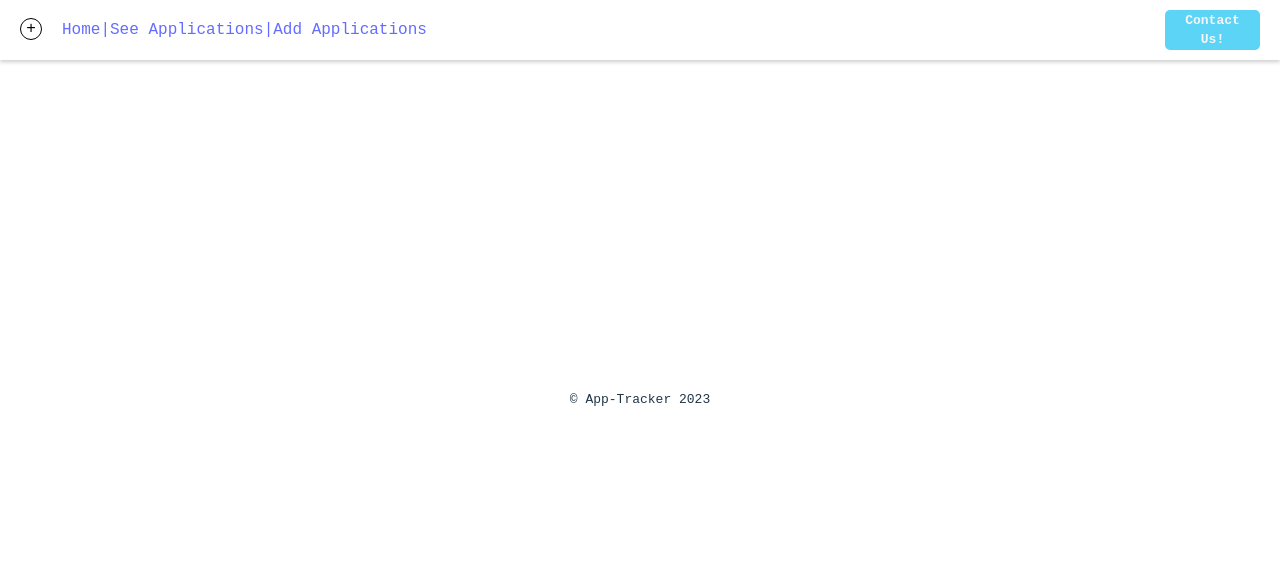
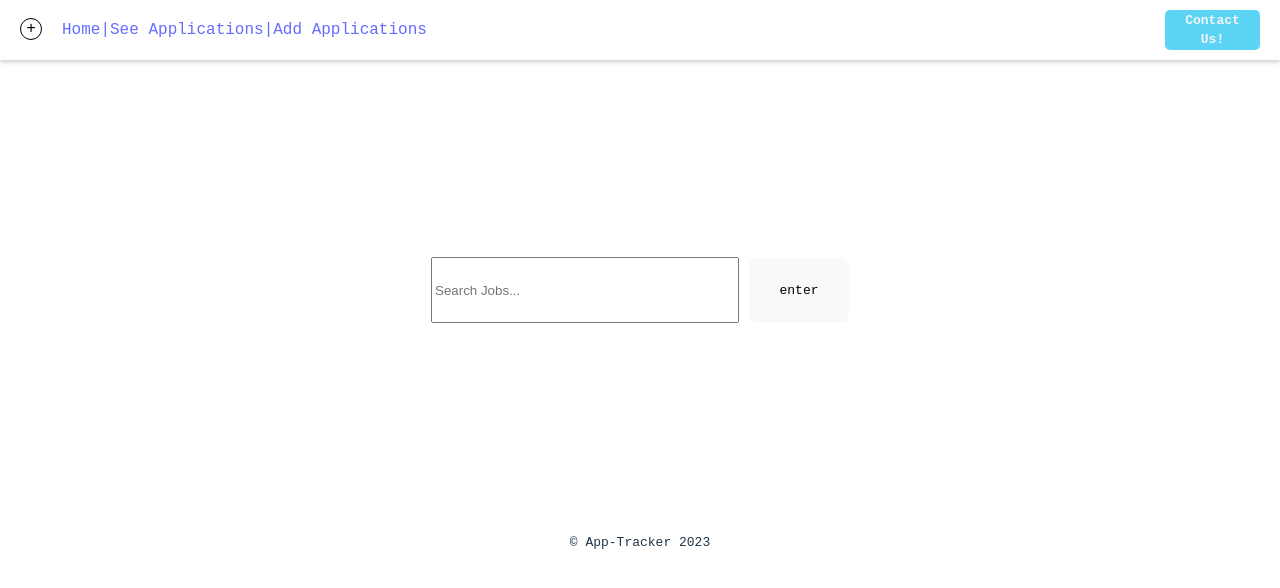
Before and after one commit to kpiacenta93/vue-router-setup, a Vue app in the folder vue-router/: page /SearchJobs in a window 1280 px wide. Shown: the top 588 px of the page. Built offline with nearby package versions, Linux system fonts and the light colour scheme.

Commit message:
setting up search jobs input and button

```diff
--- a/vue-router/src/App.vue
+++ b/vue-router/src/App.vue
@@ -7,7 +7,7 @@
             {{ isDropDownOpen ? '-' : '+' }}
             <div class="side-bar-menu" :class="{ 'open-menu': isDropDownOpen }">
               <p class="links"><b>LINKS</b></p>
-              <a href="" class="toggleMenu">Search Jobs</a>
+              <a href="/SearchJobs" class="toggleMenu">Search Jobs</a>
               <a href="" class="toggleMenu">Job Boards</a>
               <a href="" class="toggleMenu">Blog</a>
               <a href="/Register" class="toggleMenu">Register</a>
--- a/vue-router/src/components/JobSearch.vue
+++ b/vue-router/src/components/JobSearch.vue
@@ -1,20 +1,33 @@
 <template>
-
-
+    <div class="input-container">
+        <div class="input-wrapper">
+            <input type="text" placeholder="Search Jobs..." class="SearchJobs">
+            <button class="button-search">enter</button>
+        </div>
+    </div>
 </template>
 
-<script>
-export default {
-    data() {
-        return {
-            //whatever you need to return;
-        }
-    }
+<style>
+.input-container {
+    display: flex;
+    justify-content: center;
+    align-items: center;
+    flex-direction: column;
+    margin: 0px;
 }
-
-</script>
-
-<style>
-
-
+.input-wrapper {
+    display: flex;
+    align-items: center;
+}
+.SearchJobs {
+    margin-bottom: 200px;
+    width: 300px;
+    height: 60px;
+}
+.button-search {
+    width: 100px;
+    height: 65px;
+    margin-left: 10px;
+    margin-bottom: 210px;
+}
 </style>
--- a/vue-router/src/main.js
+++ b/vue-router/src/main.js
@@ -11,6 +11,7 @@ import ContactUs from './views/ContactUs.vue'
 import Login from './views/Login.vue'
 import Register from './views/Register.vue'
 import TodoViews from './views/TodoViews.vue'
+import SearchJobsViews from './views/SearchJobsViews.vue'
 
 
 const routes = [
@@ -60,7 +61,12 @@ const routes = [
     path: '/TodoViews',
     name: 'TodoViews',
     component: TodoViews
+   },
 
+   {
+    path: '/SearchJobs',
+    name: 'SearchJobsViews',
+    component: SearchJobsViews
    }
 
 
```
